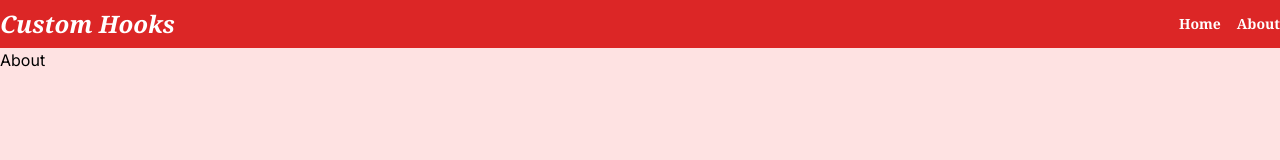
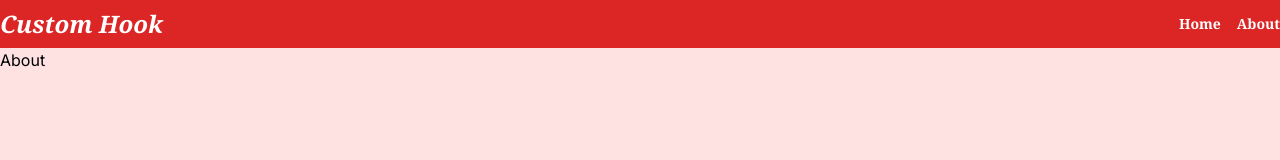
Before and after one commit to Raxile/custom-hooks, a Next.js app: page /about in a window 1280 px wide. Shown: the top 160 px of the page. Built offline with nearby package versions, Linux system fonts and the light colour scheme.

Commit message:
header project name change for testing

```diff
--- a/components/Header.js
+++ b/components/Header.js
@@ -6,7 +6,7 @@ const Header = () => {
     <nav className="bg-red-600 text-white h-12 w-full flex items-center justify-center">
       <div className="container mx-auto  flex  justify-between">
         <div className="logo text-2xl font-serif font-bold italic cursor-pointer">
-          <Link href="/">Custom Hooks</Link>
+          <Link href="/">Custom Hook</Link>
         </div>
         <ul className="flex gap-4 font-semibold items-center text-sm font-serif ">
           <li>
```
